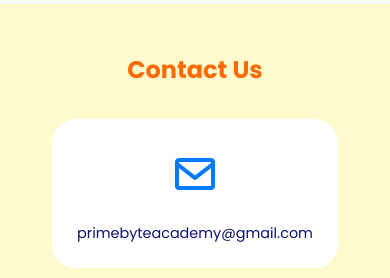
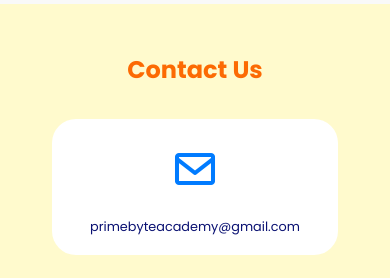
Before and after one commit to SheetalTaank12/PrimeByte-Academy, a plain HTML site: page index.html in a window 390 px wide. Shown: the part 9030-9308 px from the top of the page. Drawn offline with nearby package versions, Linux system fonts and the light colour scheme.

Commit message:
adjust contact options

```diff
--- a/style.css
+++ b/style.css
@@ -767,7 +767,7 @@ background: linear-gradient(135deg, #cdd6e6, #7d8bb1);
   display: flex;
   justify-content: space-around;
   align-items: center;
-  gap: 4rem;
+  gap: 3rem;
 }
 .contact-opt{
   display: flex;
@@ -775,16 +775,16 @@ background: linear-gradient(135deg, #cdd6e6, #7d8bb1);
   align-items: center;
   justify-content: center;
   background-color: #fff;
-  padding: 2rem;
+  padding: 1.3rem;
   border-radius: 1.5rem;
-  width: 420px;
+  width: 350px;
 }
 .contact-opt .contact-icon{
   font-size: 4.5rem;
   color: #007bff;
 }
 .contact-opt .name{
-  font-size: 1.5rem;
+  font-size: 1.2rem;
   color: #0a1172;
 }
 .footer {
@@ -1257,14 +1257,14 @@ section.visible{
 
   .contact-options {
     flex-direction: column;
-    gap: 2rem;
+    gap: 1.6rem;
     width: 100%;
     align-items: center;
   }
 
   .contact-opt {
     width: 80%;
-    padding: 1.5rem;
+    padding: 1.2rem;
   }
 
   .contact-opt .contact-icon {
@@ -1272,7 +1272,7 @@ section.visible{
   }
 
   .contact-opt .name {
-    font-size: 0.9rem;
+    font-size: 0.8rem;
     text-align: center;
     margin-top: 0.5rem;
   }
```
